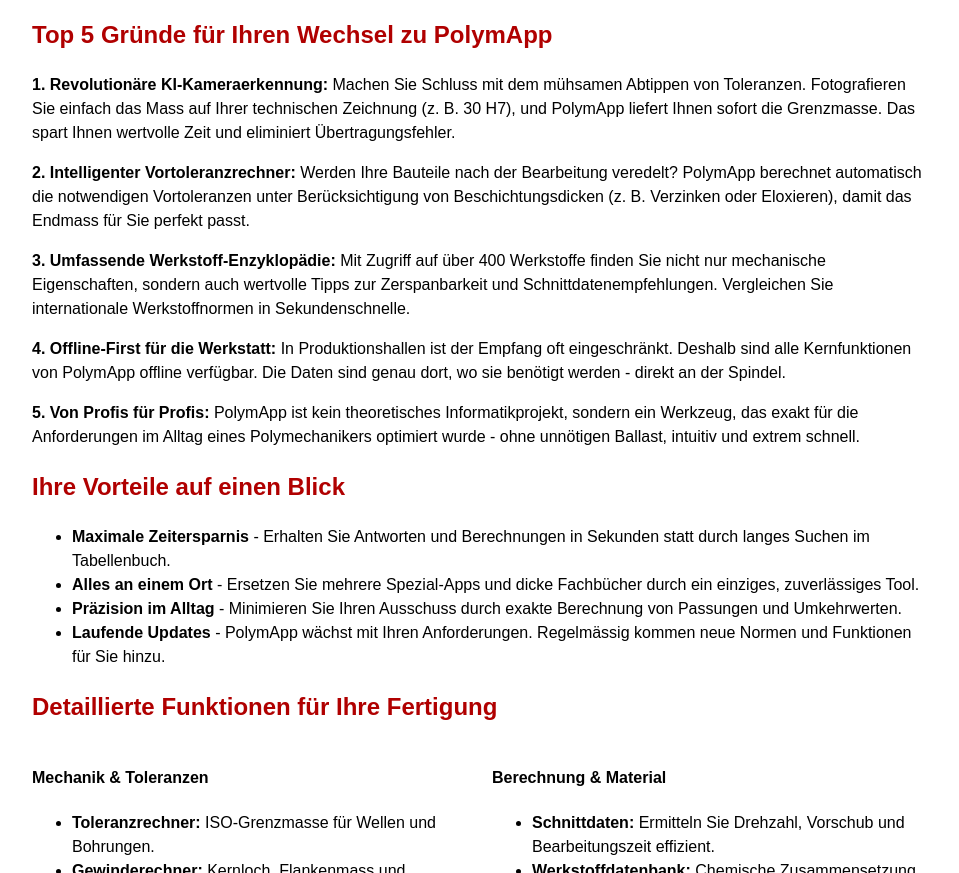
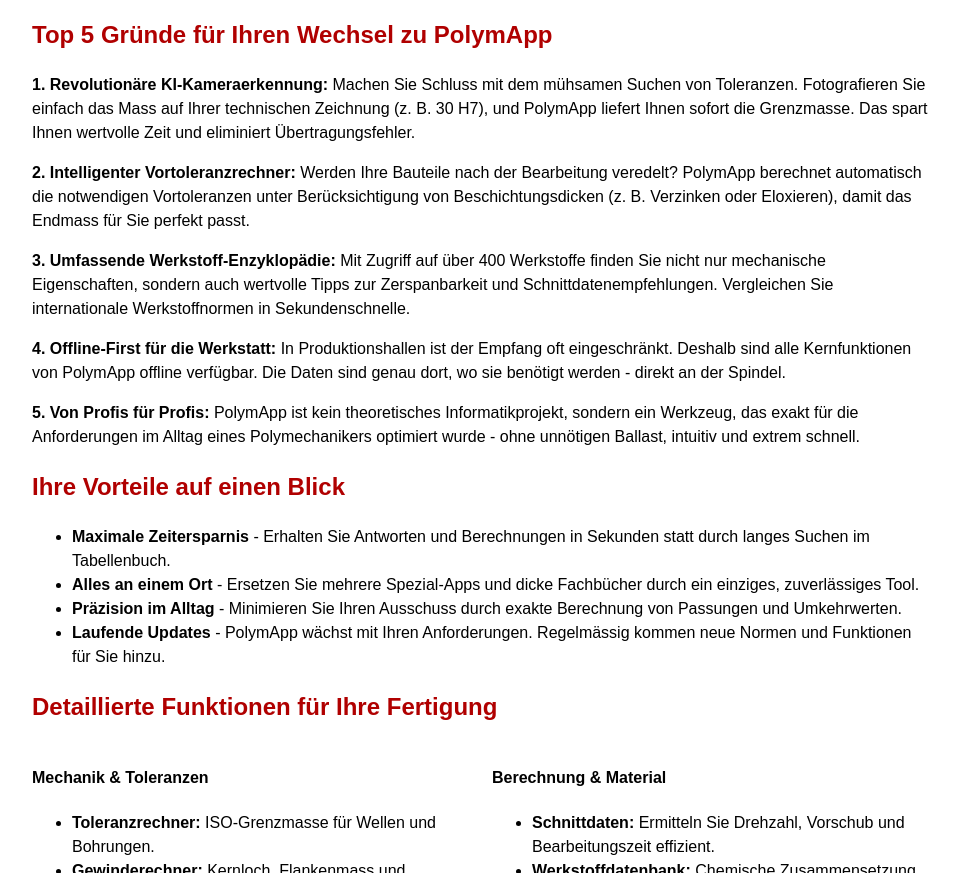
Before and after one commit to Shyro2000/polymapp-website, a plain HTML site: page index.html in a window 1280 px wide. Shown: the part 1113-1986 px from the top of the page, without its empty margins (158-1117 px from the left). Drawn offline with Linux system fonts and the light colour scheme.

Commit message:
Aktualisieren von index.html

```diff
--- a/index.html
+++ b/index.html
@@ -209,7 +209,7 @@
   <section>
     <h2>Top 5 Gründe für Ihren Wechsel zu PolymApp</h2>
     <div class="reasons">
-      <p><strong>1. Revolutionäre KI-Kameraerkennung:</strong> Machen Sie Schluss mit dem mühsamen Abtippen von Toleranzen. Fotografieren Sie einfach das Mass auf Ihrer technischen Zeichnung (z. B. 30 H7), und PolymApp liefert Ihnen sofort die Grenzmasse. Das spart Ihnen wertvolle Zeit und eliminiert Übertragungsfehler.</p>
+      <p><strong>1. Revolutionäre KI-Kameraerkennung:</strong> Machen Sie Schluss mit dem mühsamen Suchen von Toleranzen. Fotografieren Sie einfach das Mass auf Ihrer technischen Zeichnung (z. B. 30 H7), und PolymApp liefert Ihnen sofort die Grenzmasse. Das spart Ihnen wertvolle Zeit und eliminiert Übertragungsfehler.</p>
 
       <p><strong>2. Intelligenter Vortoleranzrechner:</strong> Werden Ihre Bauteile nach der Bearbeitung veredelt? PolymApp berechnet automatisch die notwendigen Vortoleranzen unter Berücksichtigung von Beschichtungsdicken (z. B. Verzinken oder Eloxieren), damit das Endmass für Sie perfekt passt.</p>
 
```
